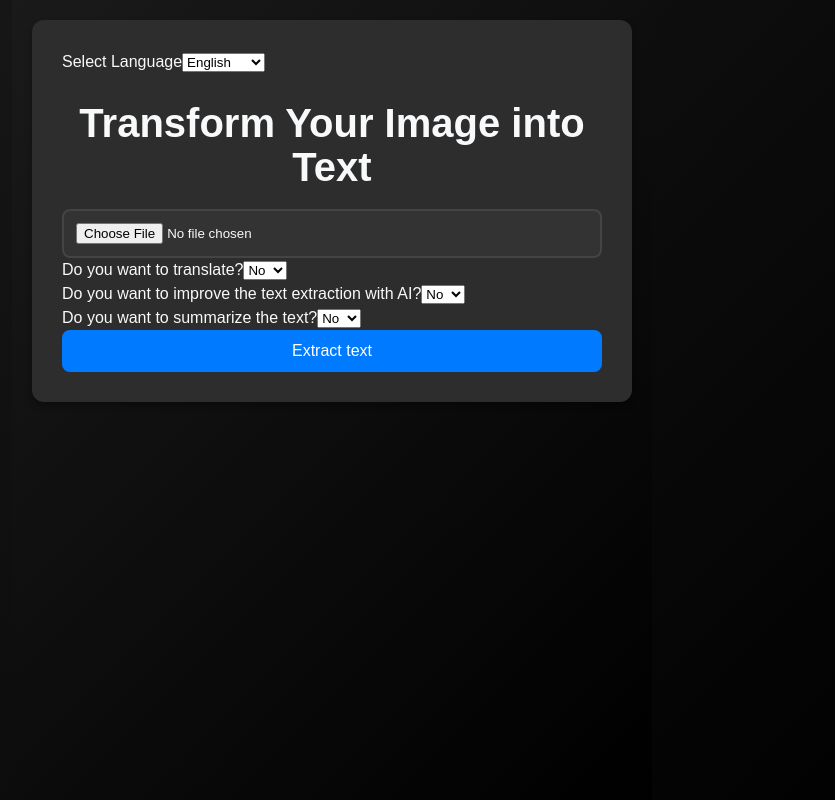
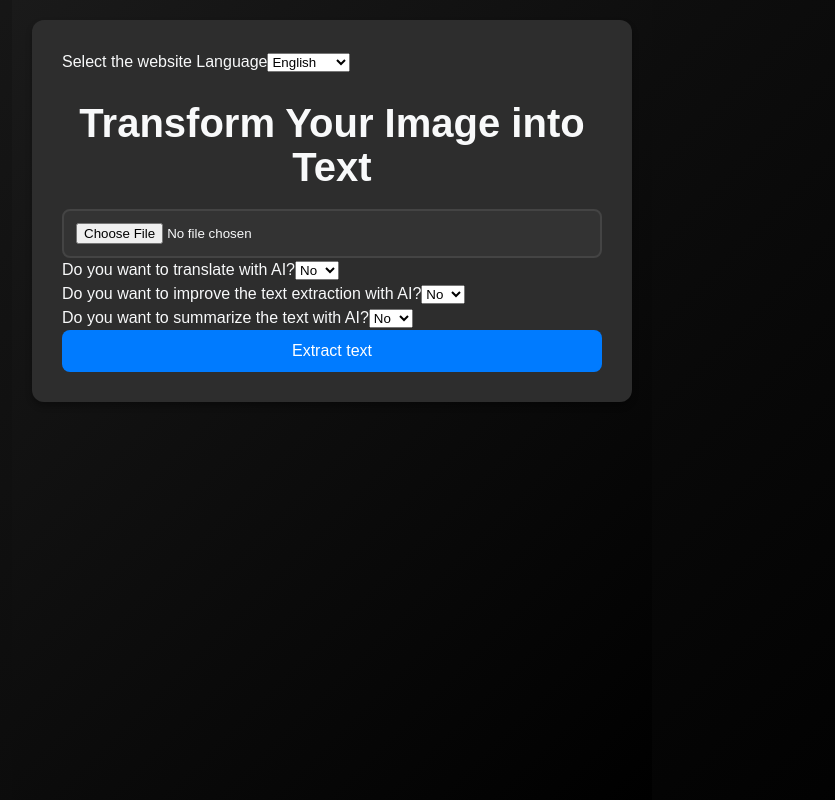
Before and after one commit to HugoNicolau/text-extraction-react, a React (Vite) app: page / in a window 1280 px wide. Shown: the whole page, without its empty margins (308-1143 px from the left). Built offline with nearby package versions, Linux system fonts and the light colour scheme.

Commit message:
fix: update language labels for clarity and consistency in the extraction form

```diff
--- a/src/App.tsx
+++ b/src/App.tsx
@@ -83,7 +83,7 @@ const App: React.FC = () => {
   return (
     <div className="container mt-5">
       <div className="mb-4">
-        <label htmlFor="language" className="form-label">{language === 'en' ? 'Select Language' : 'Selecione o Idioma'}</label>
+        <label htmlFor="language" className="form-label">{language === 'en' ? 'Select the website Language' : 'Selecione o Idioma do site'}</label>
         <select id="language" value={language} onChange={handleLanguageChange} className="form-control">
           <option value="en">English</option>
           <option value="pt">Português</option>
@@ -95,7 +95,7 @@ const App: React.FC = () => {
           <input type="file" accept="image/*" onChange={handleFileChange} className="form-control" />
         </div>
         <div className="mb-3">
-          <label htmlFor="translate" className="form-label">{language === 'en' ? 'Do you want to translate?' : 'Você quer traduzir?'}</label>
+          <label htmlFor="translate" className="form-label">{language === 'en' ? 'Do you want to translate with AI?' : 'Você quer traduzir usando IA?'}</label>
           <select id="translate" value={translate} onChange={handleTranslateChange} className="form-control">
             <option value="no">{language === 'en' ? 'No' : 'Não'}</option>
             <option value="yes">{language === 'en' ? 'Yes' : 'Sim'}</option>
@@ -124,7 +124,7 @@ const App: React.FC = () => {
           </select>
         </div>
         <div className="mb-3">
-          <label htmlFor="summarizeText" className="form-label">{language === 'en' ? 'Do you want to summarize the text?' : 'Você quer resumir o texto?'}</label>
+          <label htmlFor="summarizeText" className="form-label">{language === 'en' ? 'Do you want to summarize the text with AI?' : 'Você quer resumir o texto usando IA?'}</label>
           <select id="summarizeText" value={summarizeText} onChange={handleSummarizeTextChange} className="form-control">
             <option value="no">{language === 'en' ? 'No' : 'Não'}</option>
             <option value="yes">{language === 'en' ? 'Yes' : 'Sim'}</option>
```
